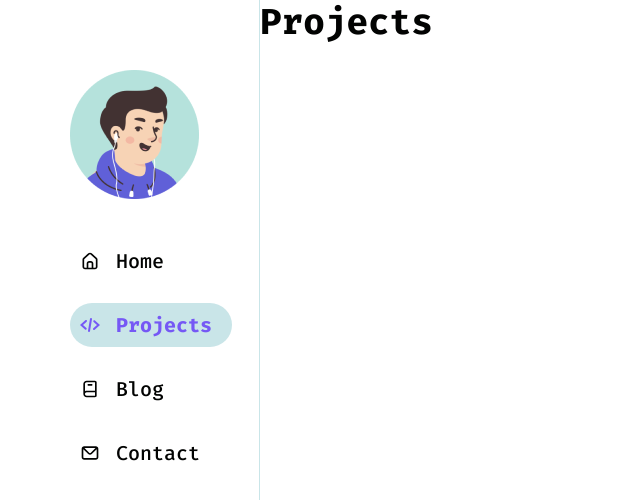
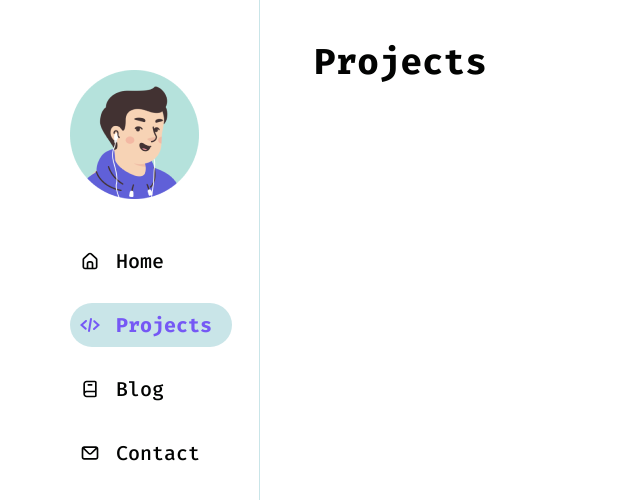
Before and after one commit to ricoputrap/ricoputra, a Next.js app: page /projects in a window 1280 px wide. Shown: the top 500 px of the page, without its empty margins (0-640 px from the left). Built offline with nearby package versions, Linux system fonts and the light colour scheme.

Commit message:
implement reusable Section component

```diff
--- a/components/organisms/Hero/index.tsx
+++ b/components/organisms/Hero/index.tsx
@@ -5,8 +5,7 @@ import HeroImage from "../../../public/images/HeroImage.png"
 import Image from 'next/image'
 import TechStacks from './TechStacks'
 import CTAs from './CTAs'
-import { Section } from '../../../core-ui/atoms/Section/index.styles'
-
+import Section from '../../../core-ui/atoms/Section'
 
 const Hero: React.FC = () => {
   return (
--- a/core-ui/Base/index.tsx
+++ b/core-ui/Base/index.tsx
@@ -18,6 +18,7 @@ const Base: React.FC<Props> = ({
           name="description"
           content="A frontend web developer specialized in React JS but also using TypeScript, Next JS, styled-components, figma, and docker in the development processes"
         />
+        <link rel="icon" href="/avatar.png" />
       </Head>
 
       <main>{children}</main>
--- a/core-ui/atoms/Section/index.styles.ts
+++ b/core-ui/atoms/Section/index.styles.ts
@@ -1,5 +1,10 @@
 import styled from "styled-components";
+import { Heading2 } from "../Text/index.styles";
 
-export const Section = styled.section`
+export const StyledSection = styled.section`
   padding: 40px 64px 80px 54px;
+
+  ${Heading2} {
+    margin-bottom: 40px;
+  }
 `;
--- /dev/null
+++ b/core-ui/atoms/Section/index.tsx
@@ -0,0 +1,21 @@
+import React from 'react'
+import { Heading2 } from '../Text/index.styles';
+import { StyledSection } from './index.styles';
+
+interface Props {
+  title?: string;
+  children: React.ReactNode
+}
+
+const Section: React.FC<Props> = ({ title = "", children }) => {
+  return (
+    <StyledSection>
+      {title && (
+        <Heading2>{ title }</Heading2>
+      )}
+      { children }
+    </StyledSection>
+  )
+}
+
+export default Section
--- a/pages/projects/index.tsx
+++ b/pages/projects/index.tsx
@@ -1,11 +1,14 @@
 import React from 'react'
-import { Heading2 } from '../../core-ui/atoms/Text/index.styles'
+import Section from '../../core-ui/atoms/Section'
+import Base from '../../core-ui/Base'
 
 const Projects = () => {
   return (
-    <div>
-      <Heading2>Projects</Heading2>
-    </div>
+    <Base title='Projects by ricoputra'>
+      <Section title='Projects'>
+
+      </Section>
+    </Base>
   )
 }
 
```
Also changed, not shown: components/organisms/Career/index.styles.ts (+1 -7 lines), components/organisms/Career/index.tsx (+4 -8 lines).
